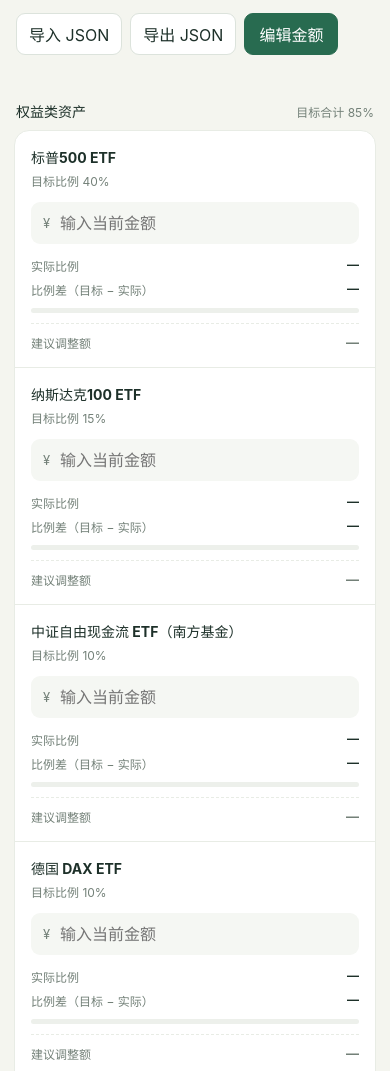
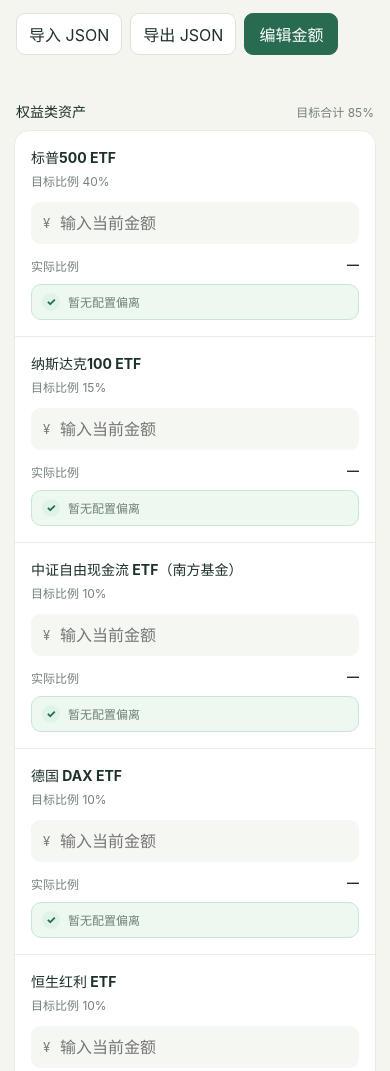
Before and after one commit to guoxiaoshe/slow-money-pro, a plain HTML site: page index.html in a window 390 px wide. Shown: the part 678-1749 px from the top of the page. Drawn offline with Linux system fonts and the light colour scheme.

Commit message:
feat: 添加资产配置状态和详细信息显示功能

```diff
--- a/index.html
+++ b/index.html
@@ -76,6 +76,24 @@
     .adjustment { display: flex; justify-content: space-between; align-items: center; gap: 10px; margin-top: 10px; padding-top: 10px; border-top: 1px dashed var(--line); }
     .adjustment .allocation-label { font-size: 12px; }
     .adjustment-value { font-size: 13px; font-weight: 750; font-variant-numeric: tabular-nums; text-align: right; }
+    .allocation-details[hidden], .allocation-status[hidden] { display: none; }
+    .allocation-status {
+      display: flex; align-items: center; gap: 8px; margin-top: 10px; padding: 8px 10px; border: 1px solid var(--line); border-radius: 10px; background: #f8faf7; font-size: 12px;
+    }
+    .allocation-status.status-ok { background: #edf8f1; border-color: #cae5d2; }
+    .allocation-status.status-warn { background: #fff8ea; border-color: #f2d899; }
+    .allocation-status.status-error { background: #fdf0ee; border-color: #f0c2bb; }
+    .status-mark {
+      display: inline-flex; align-items: center; justify-content: center; width: 18px; height: 18px; border-radius: 50%; font-weight: 800; font-size: 11px; flex-shrink: 0;
+    }
+    .status-ok .status-mark { color: var(--green); background: #dff3e6; }
+    .status-warn .status-mark { color: var(--amber); background: #f8e7bb; }
+    .status-error .status-mark { color: var(--red); background: #f4d2cd; }
+    .status-text { flex: 1; min-width: 0; color: var(--muted); }
+    .status-button {
+      border: none; background: transparent; color: var(--green); font-weight: 700; cursor: pointer; padding: 0; white-space: nowrap;
+    }
+    .status-button:hover { text-decoration: underline; }
     .buy { color: var(--green); }
     .sell { color: var(--red); }
     .balanced { color: var(--muted); }
@@ -172,6 +190,7 @@
     const storageKey = "slow-money-allocation-amounts";
     const calculationStorageKey = "slow-money-allocation-calculation";
     const amountInputs = new Map();
+    const detailVisibility = new Map();
     const savedCalculation = readSavedCalculation();
     let calculationMode = savedCalculation.mode;
     let baselineAssetId = savedCalculation.baselineAssetId;
@@ -305,9 +324,16 @@
             </label>
             <div class="allocation" aria-live="polite">
               <div class="allocation-line"><span class="allocation-label">实际比例</span><span class="allocation-value" data-actual="${asset.id}">—</span></div>
-              <div class="allocation-line"><span class="allocation-label">比例差（目标 − 实际）</span><span class="allocation-value" data-difference="${asset.id}">—</span></div>
-              <div class="bar" aria-hidden="true"><div class="bar-fill" data-bar="${asset.id}" style="width:0%"></div></div>
-              <div class="adjustment"><span class="allocation-label">建议调整额</span><span class="adjustment-value balanced" data-adjustment="${asset.id}">—</span></div>
+              <div class="allocation-details" data-details="${asset.id}">
+                <div class="allocation-line"><span class="allocation-label">比例差（目标 − 实际）</span><span class="allocation-value" data-difference="${asset.id}">—</span></div>
+                <div class="bar" aria-hidden="true"><div class="bar-fill" data-bar="${asset.id}" style="width:0%"></div></div>
+                <div class="adjustment"><span class="allocation-label">建议调整额</span><span class="adjustment-value balanced" data-adjustment="${asset.id}">—</span></div>
+              </div>
+              <div class="allocation-status status-ok" data-status="${asset.id}">
+                <span class="status-mark" data-status-mark="${asset.id}">✓</span>
+                <span class="status-text" data-status-text="${asset.id}">偏离较小，建议保持当前配置</span>
+                <button type="button" class="status-button" data-toggle="${asset.id}" aria-expanded="false">查看比例差额</button>
+              </div>
             </div>`;
           const input = row.querySelector("input");
           input.readOnly = true;
@@ -356,11 +382,18 @@
         const adjustment = total > 0 ? total * asset.target / 100 - current : null;
         if (ratioDifference !== null) absoluteDifference += Math.abs(ratioDifference);
 
+        const differenceElement = document.querySelector(`[data-difference="${asset.id}"]`);
+        const adjustmentElement = document.querySelector(`[data-adjustment="${asset.id}"]`);
+        const detailsElement = document.querySelector(`[data-details="${asset.id}"]`);
+        const statusElement = document.querySelector(`[data-status="${asset.id}"]`);
+        const statusTextElement = document.querySelector(`[data-status-text="${asset.id}"]`);
+        const statusMarkElement = document.querySelector(`[data-status-mark="${asset.id}"]`);
+        const toggleButton = document.querySelector(`[data-toggle="${asset.id}"]`);
+
+        differenceElement.textContent = ratioDifference === null ? "—" : `${ratioDifference > 0 ? "+" : ""}${ratioDifference.toFixed(2)} 个百分点`;
         document.querySelector(`[data-actual="${asset.id}"]`).textContent = actualRatio === null ? "—" : `${actualRatio.toFixed(2)}%`;
-        document.querySelector(`[data-difference="${asset.id}"]`).textContent = ratioDifference === null ? "—" : `${ratioDifference > 0 ? "+" : ""}${ratioDifference.toFixed(2)} 个百分点`;
         document.querySelector(`[data-bar="${asset.id}"]`).style.width = `${Math.min(actualRatio || 0, 100)}%`;
 
-        const adjustmentElement = document.querySelector(`[data-adjustment="${asset.id}"]`);
         if (adjustment === null) {
           adjustmentElement.textContent = "—";
           adjustmentElement.className = "adjustment-value balanced";
@@ -370,6 +403,45 @@
         } else {
           adjustmentElement.textContent = `${adjustment > 0 ? "买入 " : "卖出 "}${formatMoney(Math.abs(adjustment))}`;
           adjustmentElement.className = `adjustment-value ${adjustment > 0 ? "buy" : "sell"}`;
+        }
+
+        const deviationAbs = ratioDifference === null ? null : Math.abs(ratioDifference);
+        const isLowDeviation = deviationAbs !== null && deviationAbs < 2;
+        const isMediumDeviation = deviationAbs !== null && deviationAbs >= 2 && deviationAbs <= 5;
+        const isHighDeviation = deviationAbs !== null && deviationAbs > 5;
+
+        let detailVisible = detailVisibility.get(asset.id) ?? false;
+        if (!isLowDeviation) {
+          detailVisible = true;
+        }
+        detailVisibility.set(asset.id, detailVisible);
+
+        if (isLowDeviation) {
+          detailsElement.hidden = !detailVisible;
+          statusElement.className = "allocation-status status-ok";
+          statusMarkElement.textContent = "✓";
+          statusTextElement.textContent = "偏离较小，建议保持当前配置";
+          toggleButton.hidden = false;
+          toggleButton.textContent = detailVisible ? "收起比例差额" : "查看比例差额";
+          toggleButton.setAttribute("aria-expanded", String(detailVisible));
+        } else if (isMediumDeviation) {
+          detailsElement.hidden = false;
+          statusElement.className = "allocation-status status-warn";
+          statusMarkElement.textContent = "!";
+          statusTextElement.textContent = "偏离中等，建议适度调整";
+          toggleButton.hidden = true;
+        } else if (isHighDeviation) {
+          detailsElement.hidden = false;
+          statusElement.className = "allocation-status status-error";
+          statusMarkElement.textContent = "!";
+          statusTextElement.textContent = "偏离过大，建议尽快调整";
+          toggleButton.hidden = true;
+        } else {
+          detailsElement.hidden = true;
+          statusElement.className = "allocation-status status-ok";
+          statusMarkElement.textContent = "✓";
+          statusTextElement.textContent = "暂无配置偏离";
+          toggleButton.hidden = true;
         }
       }
 
@@ -386,6 +458,14 @@
     }
 
     renderAssets();
+    document.addEventListener("click", (event) => {
+      const toggle = event.target.closest("[data-toggle]");
+      if (!toggle) return;
+      const assetId = toggle.dataset.toggle;
+      const current = detailVisibility.get(assetId) ?? false;
+      detailVisibility.set(assetId, !current);
+      update();
+    });
     document.getElementById("calculation-mode").addEventListener("change", (event) => {
       calculationMode = event.currentTarget.value;
       updateCalculationSettings();
```
